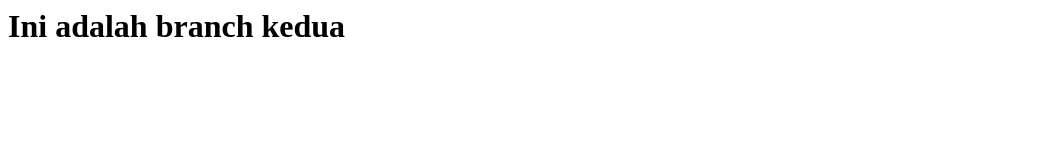
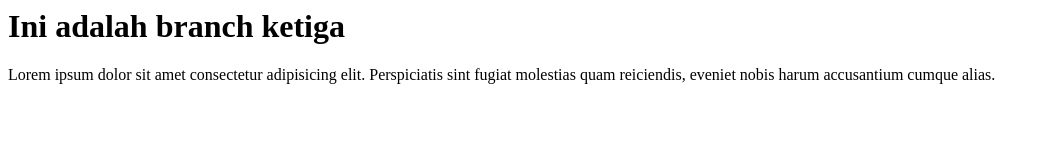
Before and after one commit to KitCodeDotId/Example-push-with-custome-branch, a plain HTML site: page index.html in a window 1280 px wide. Shown: the whole page, without its empty margins (0-1050 px from the left). Drawn offline with Linux system fonts and the light colour scheme.

Commit message:
branch kedua

```diff
--- a/index.html
+++ b/index.html
@@ -3,6 +3,11 @@
     <title>File index.html</title>
   </head>
   <body>
-    <h1>Ini adalah branch kedua</h1>
+    <h1>Ini adalah branch ketiga</h1>
+    <p>
+      Lorem ipsum dolor sit amet consectetur adipisicing elit. Perspiciatis sint
+      fugiat molestias quam reiciendis, eveniet nobis harum accusantium cumque
+      alias.
+    </p>
   </body>
 </html>
```
Also changed, not shown: script.js (added).
